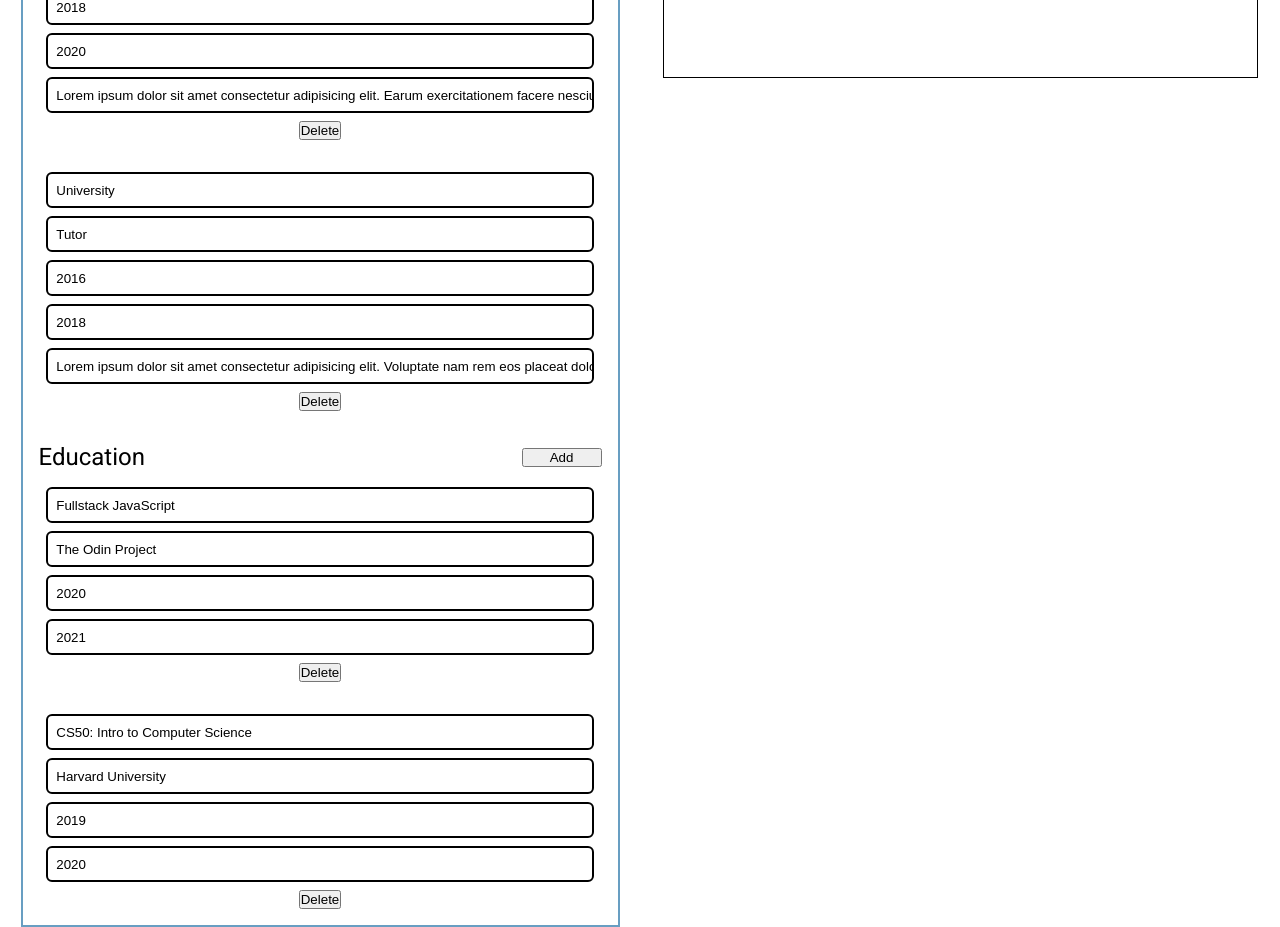
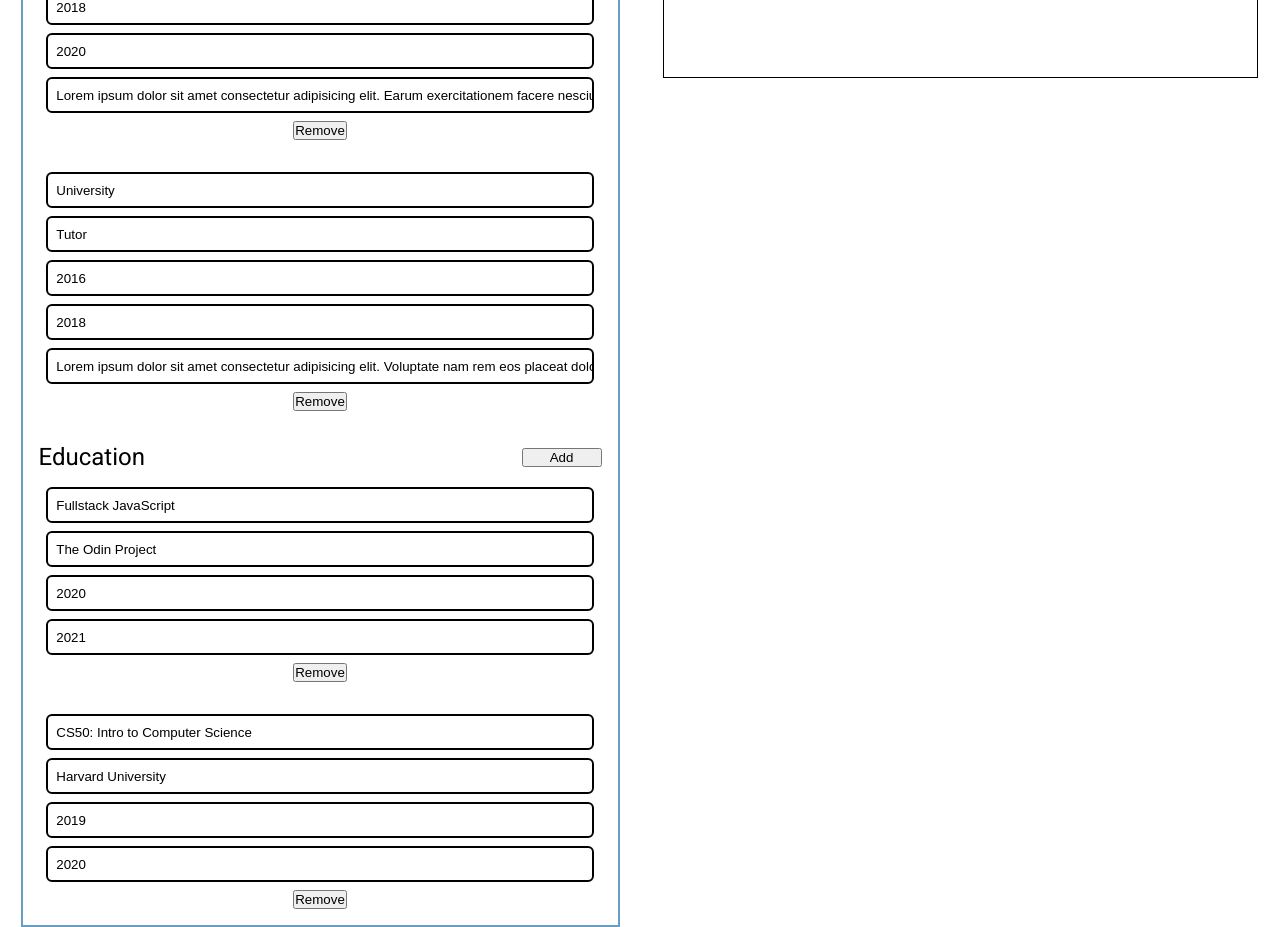
Before and after one commit to fpsbowser/Resume-Builder, a React (Create React App) app: page / in a window 1280 px wide. Shown: the part 780-1707 px from the top of the page. Built offline with nearby package versions, Linux system fonts and the light colour scheme.

Commit message:
changed delete button text

```diff
--- a/src/components/Education.js
+++ b/src/components/Education.js
@@ -57,7 +57,7 @@ class Education extends Component {
                   this.removeEducation(el);
                 }}
               >
-                Delete
+                Remove
               </button>
             </div>
           );
--- a/src/components/Experience.js
+++ b/src/components/Experience.js
@@ -67,7 +67,7 @@ class Experience extends Component {
                   this.removeExperience(el);
                 }}
               >
-                Delete
+                Remove
               </button>
             </div>
           );
```
